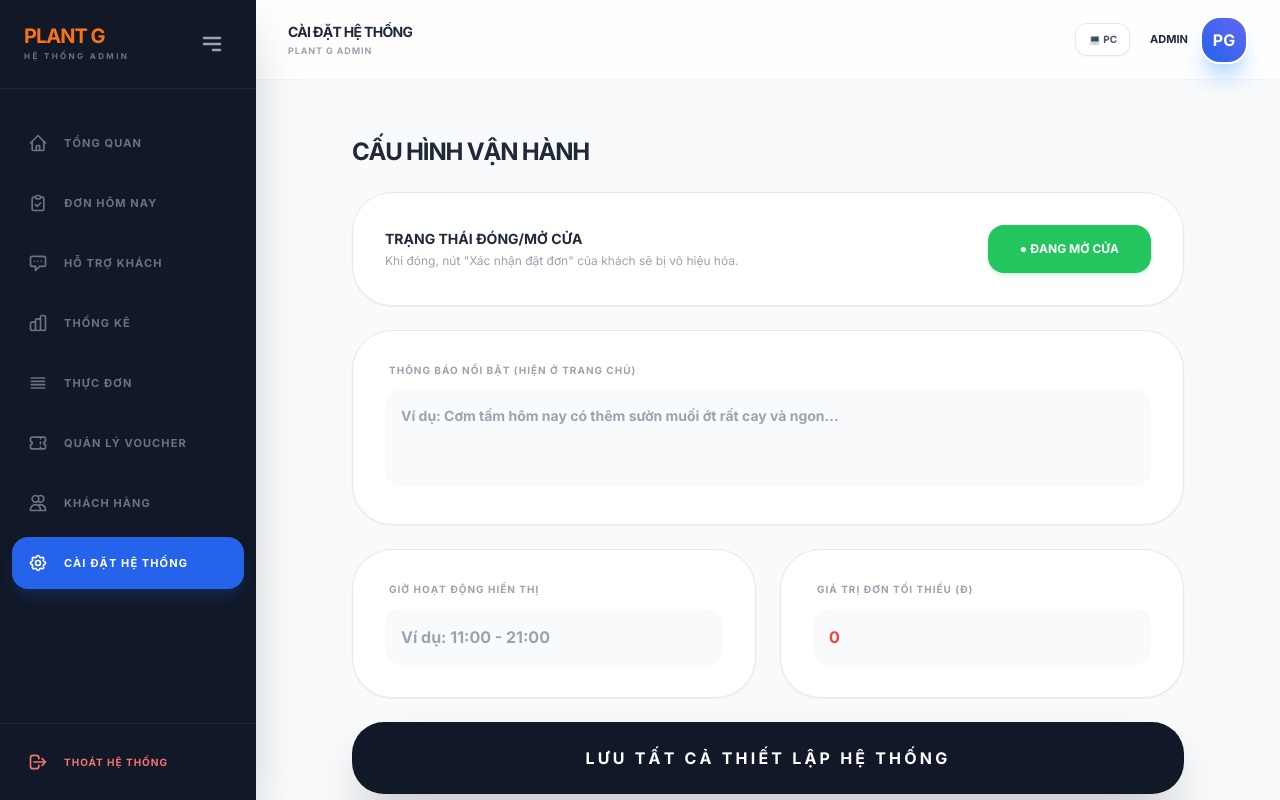
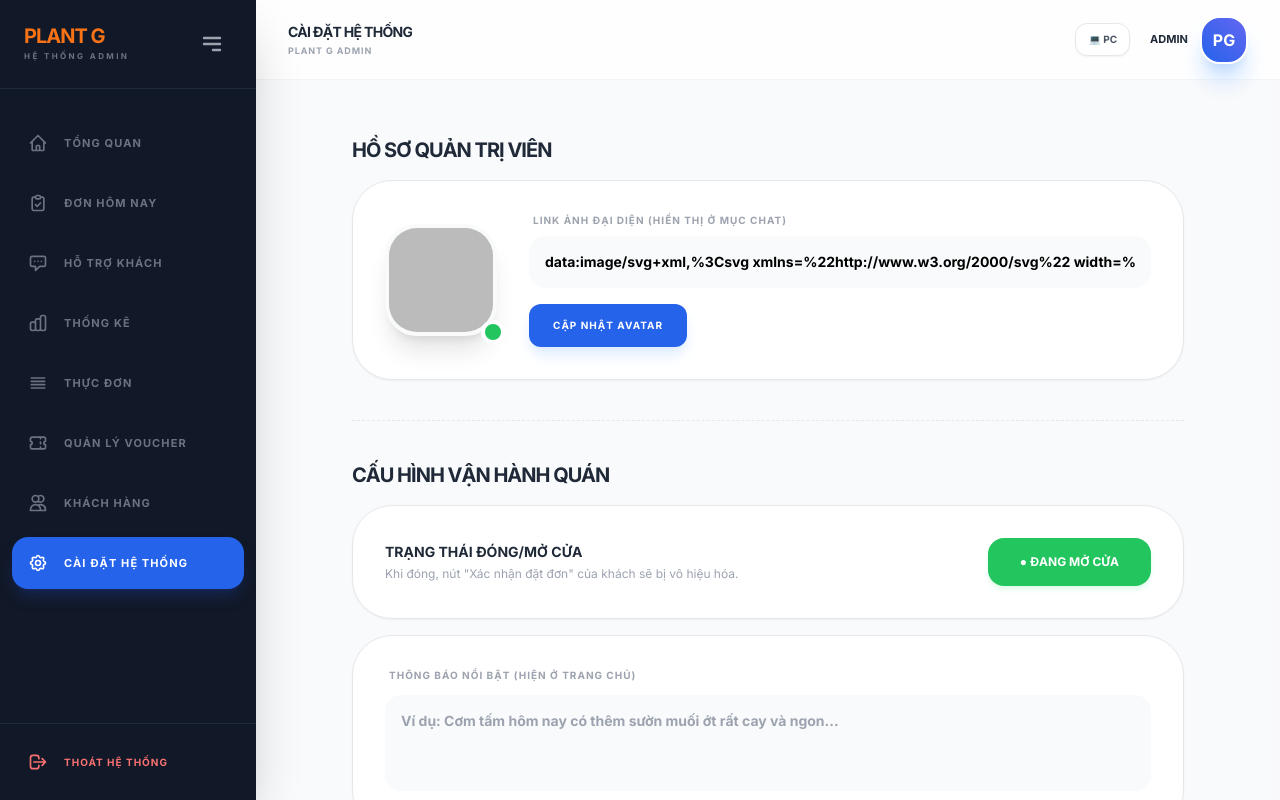
Before and after one commit to thuan2k2/plantg-order-comtam, a React (Vite) app: page /admin/settings in a window 1280 px wide. Built offline with nearby package versions, Linux system fonts and the light colour scheme; no server answers; the database is empty; sample sign-in values are in the browser's storage.

Commit message:
Kết nối dữ liệu thật với Firebase 38 âm thanh

```diff
--- a/src/pages/Admin/AdminSettings.jsx
+++ b/src/pages/Admin/AdminSettings.jsx
@@ -1,10 +1,19 @@
 import React, { useState, useEffect } from 'react';
 import { doc, getDoc, updateDoc } from 'firebase/firestore';
+import { getAuth } from 'firebase/auth'; // Lấy thông tin tài khoản đăng nhập
 import { db } from '../../firebase/config';
+import { updateAdminProfile } from '../../services/authService'; // Hàm cập nhật avatar
 
 const AdminSettings = () => {
+  const auth = getAuth();
   const [isLoading, setIsLoading] = useState(true);
   const [isSaving, setIsSaving] = useState(false);
+
+  // State cho ảnh Admin
+  const [adminAvatar, setAdminAvatar] = useState('');
+  const [isUpdatingAvatar, setIsUpdatingAvatar] = useState(false);
+
+  // State cho cấu hình vận hành
   const [config, setConfig] = useState({
     isOpen: true,
     minOrder: 0,
@@ -17,11 +26,17 @@ const AdminSettings = () => {
     const fetchConfig = async () => {
       setIsLoading(true);
       try {
+        // Lấy config
         const snap = await getDoc(doc(db, 'system', 'config'));
         if (snap.exists()) {
           setConfig(snap.data());
         } else {
           console.warn("Chưa có document system/config trên Firestore.");
+        }
+
+        // Lấy ảnh đại diện Admin hiện tại
+        if (auth.currentUser) {
+          setAdminAvatar(auth.currentUser.photoURL || '');
         }
       } catch (error) {
         console.error("Lỗi tải cấu hình:", error);
@@ -29,10 +44,35 @@ const AdminSettings = () => {
         setIsLoading(false);
       }
     };
+
+    // Đợi Firebase Auth khởi tạo xong
+    const unsubscribe = auth.onAuthStateChanged((user) => {
+      if (user) {
+        setAdminAvatar(user.photoURL || '');
         fetchConfig();
-  }, []);
+      }
+    });
 
-  const handleSave = async () => {
+    return () => unsubscribe();
+  }, [auth]);
+
+  // HÀM LƯU ẢNH ĐẠI DIỆN ADMIN
+  const handleUpdateAvatar = async () => {
+    if (isUpdatingAvatar) return;
+    setIsUpdatingAvatar(true);
+
+    const res = await updateAdminProfile(adminAvatar);
+    if (res.success) {
+      alert("✅ Đã cập nhật ảnh đại diện Admin thành công!");
+    } else {
+      alert("❌ Lỗi: " + res.error);
+    }
+
+    setIsUpdatingAvatar(false);
+  };
+
+  // HÀM LƯU CẤU HÌNH VẬN HÀNH
+  const handleSaveConfig = async () => {
     if (isSaving) return;
     setIsSaving(true);
     try {
@@ -49,13 +89,61 @@ const AdminSettings = () => {
   if (isLoading) return (
     <div className="flex flex-col items-center justify-center py-20">
       <div className="animate-spin rounded-full h-10 w-10 border-b-2 border-blue-600 mb-4"></div>
-      <p className="text-[10px] font-black uppercase text-gray-400 tracking-widest">Đang tải cấu hình...</p>
+      <p className="text-[10px] font-black uppercase text-gray-400 tracking-widest">Đang tải thiết lập...</p>
     </div>
   );
 
   return (
-    <div className="p-4 sm:p-8 max-w-4xl mx-auto space-y-6 animate-in fade-in duration-500">
-      <h2 className="text-2xl font-black uppercase tracking-tighter text-gray-800">Cấu hình vận hành</h2>
+    <div className="p-4 sm:p-8 max-w-4xl mx-auto space-y-10 animate-in fade-in duration-500 pb-20">
+
+      {/* 1. KHỐI HỒ SƠ ADMIN */}
+      <section className="space-y-4">
+        <h2 className="text-xl font-black uppercase tracking-tighter text-gray-800">Hồ sơ Quản trị viên</h2>
+        <div className="bg-white p-6 sm:p-8 rounded-[2.5rem] border shadow-sm flex flex-col md:flex-row items-center gap-8">
+          <div className="relative flex-shrink-0">
+            <div className="w-28 h-28 rounded-[2rem] overflow-hidden border-4 border-gray-50 shadow-xl bg-gray-100">
+              <img
+                src={adminAvatar || `https://ui-avatars.com/api/?name=Admin&background=000&color=fff`}
+                className="w-full h-full object-cover"
+                alt="Admin Avt"
+                onError={(e) => { e.target.src = 'https://ui-avatars.com/api/?name=Admin&background=000&color=fff'; }}
+              />
+            </div>
+            <div className="absolute -bottom-2 -right-2 bg-green-500 border-4 border-white w-6 h-6 rounded-full"></div>
+          </div>
+
+          <div className="flex-1 space-y-4 w-full">
+            <div>
+              <label className="text-[10px] font-black text-gray-400 uppercase tracking-widest ml-1 mb-2 block">
+                Link ảnh đại diện (Hiển thị ở mục Chat)
+              </label>
+              <input
+                type="text"
+                value={adminAvatar}
+                onChange={e => setAdminAvatar(e.target.value)}
+                className="w-full p-4 bg-gray-50 rounded-2xl border-none outline-none font-bold text-sm focus:ring-2 focus:ring-blue-500 transition-all"
+                placeholder="https://example.com/admin.jpg"
+              />
+            </div>
+            <button
+              onClick={handleUpdateAvatar}
+              disabled={isUpdatingAvatar}
+              className={`bg-blue-600 text-white px-6 py-3.5 rounded-xl font-black uppercase text-[10px] tracking-widest active:scale-95 transition-all shadow-lg shadow-blue-100 flex items-center gap-2
+                ${isUpdatingAvatar ? 'opacity-70 cursor-not-allowed' : 'hover:bg-blue-700'}`}
+            >
+              {isUpdatingAvatar ? (
+                 <><div className="w-3 h-3 border-2 border-white border-t-transparent rounded-full animate-spin"></div> Đang lưu...</>
+              ) : 'Cập nhật Avatar'}
+            </button>
+          </div>
+        </div>
+      </section>
+
+      <hr className="border-dashed border-gray-200" />
+
+      {/* 2. KHỐI CẤU HÌNH VẬN HÀNH QUÁN */}
+      <section className="space-y-4">
+        <h2 className="text-xl font-black uppercase tracking-tighter text-gray-800">Cấu hình vận hành Quán</h2>
 
         {/* Trạng thái cửa hàng */}
         <div className="bg-white p-6 sm:p-8 rounded-[2.5rem] border flex flex-col sm:flex-row justify-between items-center shadow-sm gap-4">
@@ -110,7 +198,7 @@ const AdminSettings = () => {
         </div>
 
         <button
-        onClick={handleSave}
+          onClick={handleSaveConfig}
           disabled={isSaving}
           className={`w-full py-6 rounded-[2rem] font-black uppercase tracking-[0.2em] shadow-2xl transition-all active:scale-95 flex items-center justify-center gap-3
             ${isSaving ? 'bg-gray-400 cursor-not-allowed' : 'bg-gray-900 text-white hover:bg-black'}`}
@@ -122,6 +210,8 @@ const AdminSettings = () => {
             </>
           ) : 'Lưu tất cả thiết lập hệ thống'}
         </button>
+      </section>
+
     </div>
   );
 };
--- a/src/pages/Admin/ManageUsers.jsx
+++ b/src/pages/Admin/ManageUsers.jsx
@@ -4,7 +4,8 @@ import {
   updateUserProfile,
   deleteUser,
   updateUserBanStatus,
-  resetPasscodeByAdmin // Thêm hàm cấp lại Passcode từ authService
+  resetPasscodeByAdmin,
+  topUpUserWallet // Bổ sung hàm Nạp tiền từ authService
 } from '../../services/authService';
 import { createVoucher, deleteVoucher, getAllVouchers } from '../../services/orderService';
 
@@ -68,6 +69,32 @@ const ManageUsers = () => {
       }
     } catch (error) {
       alert("Lỗi: " + error.message);
+    }
+  };
+
+  // --- HÀM NẠP TIỀN VÀO VÍ KHÁCH HÀNG ---
+  const handleTopUpWallet = async (user) => {
+    const currentBalance = user.walletBalance || 0;
+    const amountStr = prompt(
+      `NẠP TIỀN VÀO VÍ KHÁCH HÀNG:\n\nTên: ${user.fullName}\nSĐT: ${user.username}\nSố dư hiện tại: ${currentBalance.toLocaleString()}đ\n\nNhập số tiền muốn NẠP THÊM (VNĐ):`,
+      "50000"
+    );
+
+    if (amountStr !== null) {
+      const amount = parseInt(amountStr.replace(/\D/g, '')); // Lọc bỏ ký tự thừa, chỉ lấy số
+
+      if (isNaN(amount) || amount <= 0) {
+        return alert("Số tiền không hợp lệ! Vui lòng nhập một số lớn hơn 0.");
+      }
+
+      if (window.confirm(`Bạn có chắc chắn muốn nạp ${amount.toLocaleString()}đ vào ví của ${user.fullName}?`)) {
+        const result = await topUpUserWallet(user.id, amount);
+        if (result.success) {
+          alert(`✅ Nạp tiền thành công!\nSố dư mới: ${result.newBalance.toLocaleString()}đ`);
+        } else {
+          alert("Lỗi khi nạp tiền: " + result.error);
+        }
+      }
     }
   };
 
@@ -211,7 +238,7 @@ const ManageUsers = () => {
             <thead>
               <tr className="bg-gray-50/50 text-gray-400 text-[10px] font-black uppercase tracking-widest border-b">
                 <th className="px-8 py-5">Khách hàng</th>
-                <th className="px-8 py-5">SĐT & Địa chỉ</th>
+                <th className="px-8 py-5">Ví Plant G</th>
                 <th className="px-8 py-5 text-center">Trạng thái</th>
                 <th className="px-8 py-5 text-center">Voucher</th>
                 <th className="px-8 py-5 text-right">Thao tác</th>
@@ -220,13 +247,19 @@ const ManageUsers = () => {
             <tbody className="divide-y divide-gray-50">
               {filteredUsers.map((user) => (
                 <tr key={user.id} className={`transition-all group ${user.isBanned ? 'bg-red-50/30' : 'hover:bg-blue-50/20'}`}>
+
+                  {/* CỘT KHÁCH HÀNG */}
                   <td className="px-8 py-5">
                     <p className="font-black text-gray-800 text-sm uppercase">{user.fullName}</p>
-                    <span className="text-[10px] bg-gray-100 px-2 py-0.5 rounded-md font-bold text-gray-400 mt-1 inline-block">ID: {user.username}</span>
+                    <p className="text-xs font-black text-blue-600 mt-1">{user.deliveryPhone || user.username}</p>
                   </td>
+
+                  {/* CỘT VÍ TIỀN */}
                   <td className="px-8 py-5">
-                    <p className="text-xs font-black text-blue-600">{user.deliveryPhone || user.username}</p>
-                    <p className="text-[10px] text-gray-500 font-medium line-clamp-1 mt-1">{user.address}</p>
+                    <p className="text-sm font-black text-green-600 tracking-tighter">
+                      {(user.walletBalance || 0).toLocaleString()}đ
+                    </p>
+                    <p className="text-[10px] text-gray-400 uppercase tracking-widest font-bold">Số dư</p>
                   </td>
 
                   {/* CỘT TRẠNG THÁI */}
@@ -253,10 +286,22 @@ const ManageUsers = () => {
 
                   {/* CỘT THAO TÁC */}
                   <td className="px-8 py-5 text-right space-x-2 whitespace-nowrap">
-                    {/* Cấp lại Passcode (Chìa khóa) */}
+
+                    {/* Nạp tiền ví */}
+                    <button
+                      onClick={() => handleTopUpWallet(user)}
+                      title="Nạp tiền vào ví"
+                      className="p-3 bg-green-50 text-green-600 hover:bg-green-100 hover:scale-110 rounded-xl transition-all inline-flex shadow-sm"
+                    >
+                      <svg xmlns="http://www.w3.org/2000/svg" className="h-4 w-4" fill="none" viewBox="0 0 24 24" stroke="currentColor" strokeWidth={2.5}>
+                        <path strokeLinecap="round" strokeLinejoin="round" d="M3 10h18M7 15h1m4 0h1m-7 4h12a3 3 0 003-3V8a3 3 0 00-3-3H6a3 3 0 00-3 3v8a3 3 0 003 3z" />
+                      </svg>
+                    </button>
+
+                    {/* Cấp lại Passcode */}
                     <button
                       onClick={() => handleResetPasscode(user)}
-                      title="Cấp lại Passcode (Chìa khóa)"
+                      title="Cấp lại Passcode"
                       className="p-3 bg-yellow-50 text-yellow-600 hover:bg-yellow-100 hover:scale-110 rounded-xl transition-all inline-flex shadow-sm"
                     >
                       <svg xmlns="http://www.w3.org/2000/svg" className="h-4 w-4" fill="none" viewBox="0 0 24 24" stroke="currentColor" strokeWidth={2.5}>
@@ -291,6 +336,8 @@ const ManageUsers = () => {
           </table>
         </div>
       </div>
+
+      {/* CÁC MODAL KHÁC (GIỮ NGUYÊN) */}
 
       {/* --- MODAL CẤM (BAN) USER --- */}
       {showBanModal && banUserTarget && (
--- a/src/services/authService.js
+++ b/src/services/authService.js
@@ -2,7 +2,8 @@ import {
   getAuth,
   signInWithEmailAndPassword,
   signOut,
-  onAuthStateChanged
+  onAuthStateChanged,
+  updateProfile // Import thêm updateProfile
 } from 'firebase/auth';
 import {
   collection,
@@ -30,9 +31,6 @@ const COLLECTION_NAME = 'users';
  * ==========================================
  */
 
-/**
- * 1. Đăng ký tài khoản khách hàng mới (Đã thêm Passcode & Ví)
- */
 export const registerUser = async (userData) => {
   try {
     const usersRef = collection(db, COLLECTION_NAME);
@@ -59,7 +57,6 @@ export const registerUser = async (userData) => {
       avatarUrl: ""       // Ảnh đại diện
     };
 
-    // Sử dụng addDoc để tạo ID tự động, hoặc setDoc để dùng SĐT làm ID (Khuyên dùng SĐT làm ID để query nhanh hơn)
     const docRef = await addDoc(usersRef, newUser);
     return { success: true, id: docRef.id };
   } catch (error) {
@@ -68,9 +65,6 @@ export const registerUser = async (userData) => {
   }
 };
 
-/**
- * 2. Lấy thông tin khách bằng SĐT (Có kiểm tra trạng thái cấm)
- */
 export const getUserByPhone = async (phone) => {
   try {
     if (!phone) return null;
@@ -102,7 +96,7 @@ export const getUserByPhone = async (phone) => {
     return userData;
   } catch (error) {
     console.error("Lỗi khi tìm user:", error);
-    throw error; // Ném lỗi để UI bắt và hiển thị Alert
+    throw error;
   }
 };
 
@@ -113,9 +107,6 @@ export const getUserByPhone = async (phone) => {
  * ==========================================
  */
 
-/**
- * Xác thực Passcode (Dùng khi thanh toán ví hoặc đổi thông tin cá nhân)
- */
 export const verifyPasscode = async (phone, inputPasscode) => {
   try {
     const q = query(collection(db, COLLECTION_NAME), where("username", "==", phone.trim()));
@@ -124,16 +115,12 @@ export const verifyPasscode = async (phone, inputPasscode) => {
     if (snapshot.empty) return false;
     const user = snapshot.docs[0].data();
 
-    // Kiểm tra Passcode
     return user.passcode === inputPasscode;
   } catch (e) {
     return false;
   }
 };
 
-/**
- * Cập nhật hồ sơ có yêu cầu Passcode (Chặn đổi ID/SĐT)
- */
 export const updateCustomerSecure = async (phone, newData, inputPasscode) => {
   const isValid = await verifyPasscode(phone, inputPasscode);
   if (!isValid) return { success: false, error: "Mã Passcode không chính xác!" };
@@ -159,9 +146,6 @@ export const updateCustomerSecure = async (phone, newData, inputPasscode) => {
   }
 };
 
-/**
- * Đổi mật khẩu/Passcode mới
- */
 export const changeCustomerPasscode = async (phone, oldPasscode, newPasscode) => {
   const isValid = await verifyPasscode(phone, oldPasscode);
   if (!isValid) return { success: false, error: "Mã Passcode hiện tại không chính xác!" };
@@ -187,9 +171,6 @@ export const changeCustomerPasscode = async (phone, oldPasscode, newPasscode) =>
  * ==========================================
  */
 
-/**
- * ĐĂNG NHẬP ADMIN (Firebase Auth)
- */
 export const loginAdmin = async (email, password) => {
   try {
     const userCredential = await signInWithEmailAndPassword(auth, email, password);
@@ -206,9 +187,6 @@ export const loginAdmin = async (email, password) => {
   }
 };
 
-/**
- * ĐĂNG XUẤT ADMIN
- */
 export const logoutAdmin = async () => {
   try {
     await signOut(auth);
@@ -220,16 +198,10 @@ export const logoutAdmin = async () => {
   }
 };
 
-/**
- * THEO DÕI TRẠNG THÁI ĐĂNG NHẬP ADMIN
- */
 export const subscribeToAuth = (callback) => {
   return onAuthStateChanged(auth, callback);
 };
 
-/**
- * Admin cấp lại Passcode cho khách (Khi khách quên mật khẩu)
- */
 export const resetPasscodeByAdmin = async (userId, newPasscode) => {
   try {
     const userRef = doc(db, COLLECTION_NAME, userId);
@@ -243,6 +215,55 @@ export const resetPasscodeByAdmin = async (userId, newPasscode) => {
   }
 };
 
+/**
+ * MỚI: Admin nạp tiền vào ví của khách
+ */
+export const topUpUserWallet = async (userId, amount, note = "Admin nạp tiền") => {
+  try {
+    const userRef = doc(db, COLLECTION_NAME, userId);
+    const snap = await getDoc(userRef);
+    if (!snap.exists()) return { success: false, error: "Người dùng không tồn tại" };
+
+    const currentBalance = snap.data().walletBalance || 0;
+    const newBalance = currentBalance + amount;
+
+    await updateDoc(userRef, {
+      walletBalance: newBalance,
+      lastWalletUpdate: serverTimestamp(),
+      walletNote: note
+    });
+
+    return { success: true, newBalance };
+  } catch (error) {
+    return { success: false, error: error.message };
+  }
+};
+
+/**
+ * MỚI: Cập nhật hồ sơ Admin (Ảnh đại diện)
+ */
+export const updateAdminProfile = async (photoURL) => {
+  try {
+    const currentUser = auth.currentUser;
+    if (!currentUser) return { success: false, error: "Chưa đăng nhập Admin" };
+
+    // Cập nhật Profile của Firebase Auth
+    await updateProfile(currentUser, { photoURL });
+
+    // Đồng thời lưu vào Firestore để các thiết bị khác đồng bộ dễ dàng hơn
+    const adminRef = doc(db, 'system', 'admin_profile');
+    await setDoc(adminRef, {
+      photoURL,
+      email: currentUser.email,
+      updatedAt: serverTimestamp()
+    }, { merge: true });
+
+    return { success: true };
+  } catch (error) {
+    return { success: false, error: error.message };
+  }
+};
+
 
 /**
  * ==========================================
@@ -250,9 +271,6 @@ export const resetPasscodeByAdmin = async (userId, newPasscode) => {
  * ==========================================
  */
 
-/**
- * LẤY TOÀN BỘ KHÁCH HÀNG (Dạng tĩnh)
- */
 export const getAllUsers = async () => {
   try {
     const usersRef = collection(db, COLLECTION_NAME);
@@ -270,9 +288,6 @@ export const getAllUsers = async () => {
   }
 };
 
-/**
- * LẮNG NGHE KHÁCH HÀNG (Real-time)
- */
 export const subscribeToAllUsers = (callback) => {
   const usersRef = collection(db, COLLECTION_NAME);
   const q = query(usersRef, orderBy("createdAt", "desc"));
@@ -289,9 +304,6 @@ export const subscribeToAllUsers = (callback) => {
   });
 };
 
-/**
- * Cập nhật thông tin khách hàng (Từ Admin)
- */
 export const updateUserProfile = async (userId, updateData) => {
   try {
     const userRef = doc(db, COLLECTION_NAME, userId);
@@ -306,9 +318,6 @@ export const updateUserProfile = async (userId, updateData) => {
   }
 };
 
-/**
- * Xóa người dùng vĩnh viễn khỏi Firebase
- */
 export const deleteUser = async (userId) => {
   try {
     const userRef = doc(db, COLLECTION_NAME, userId);
@@ -320,9 +329,6 @@ export const deleteUser = async (userId) => {
   }
 };
 
-/**
- * Cập nhật trạng thái Cấm / Gỡ cấm người dùng
- */
 export const updateUserBanStatus = async (userId, banData) => {
   try {
     const userRef = doc(db, COLLECTION_NAME, userId);
```
Lines whose indentation alone changed are shown as unchanged.
